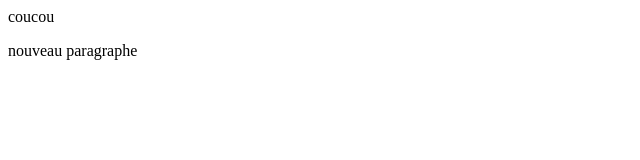
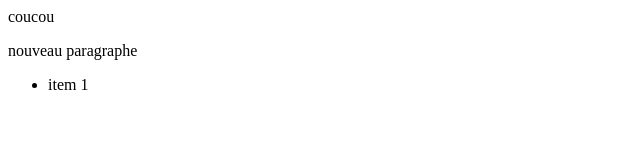
Before and after one commit to FidelMH/test0823, a plain HTML site: page index.html in a window 1280 px wide. Shown: the full height of the page, 0-640 px from the left. Drawn offline with Linux system fonts and the light colour scheme.

Commit message:
Update index.html

```diff
--- a/index.html
+++ b/index.html
@@ -10,5 +10,9 @@
     coucou
 
     <p>nouveau paragraphe</p>
+
+    <ul>
+        <li>item 1</li>
+    </ul>
 </body>
 </html>
```
